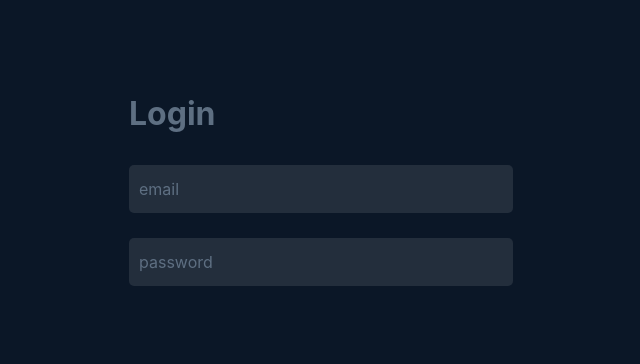
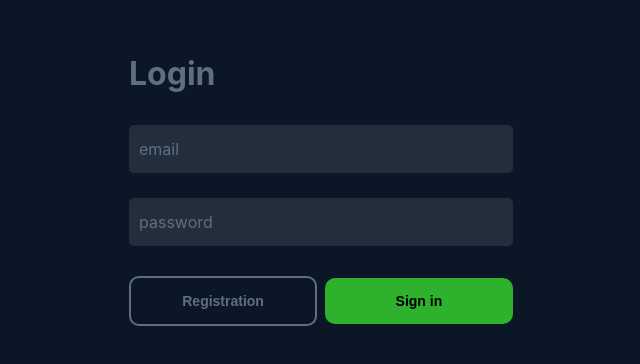
Before and after one commit to Sabfes/NoST, a React (Create React App) app in the folder client/: page / in a window 1280 px wide. Shown: the part 110-474 px from the top of the page, without its empty margins (319-959 px from the left). Built offline with nearby package versions, Linux system fonts and the light colour scheme.

Commit message:
feature/loginPage layout

```diff
--- a/client/package.json
+++ b/client/package.json
@@ -8,6 +8,7 @@
     "@testing-library/react": "^13.4.0",
     "@testing-library/user-event": "^13.5.0",
     "axios": "^1.1.3",
+    "classnames": "^2.3.2",
     "moment": "^2.29.4",
     "react": "^18.2.0",
     "react-dom": "^18.2.0",
--- a/client/src/App.js
+++ b/client/src/App.js
@@ -1,7 +1,6 @@
 import styles from './App.module.css';
 import {Route, Routes} from "react-router-dom";
 import TodoPage from "./pages/Todo/TodoPage";
-import {useState} from "react";
 import LoginPage from "./pages/Login/LoginPage";
 import RegistrationPage from "./pages/Registration/RegistrationPage";
 import {useSelector} from "react-redux";
--- /dev/null
+++ b/client/src/components/Button/Button.jsx
@@ -0,0 +1,22 @@
+import React from "react";
+import styles from "./Button.module.css"
+import classNames from "classnames";
+
+const Button = ({children, type, w}) => {
+  return <button
+    style={{
+      width: w ? w : '100%',
+    }}
+    className={classNames(`${styles.Button}`, {
+      [`${styles.Button_type_outline}`]: type === 'outline',
+      [`${styles.Button_type_submit}`]: type === 'submit'
+    })}
+  >
+    <span
+      className={styles.Button__text}
+    >
+      {children}
+    </span>
+  </button>
+}
+export default Button
--- /dev/null
+++ b/client/src/components/Button/Button.module.css
@@ -0,0 +1,48 @@
+.Button {
+    display: flex;
+    justify-content: center;
+    align-items: center;
+    border: 1px solid black;
+    outline: none;
+    padding: 15px;
+    border-radius: 10px;
+    cursor: pointer;
+    max-width: 15rem;
+    min-width: 8rem;
+    width: 100%;
+    transition: .5s;
+}
+
+.Button__text {
+    font-size: 14px;
+    font-weight: 400;
+}
+
+
+/*BUTTON type outline*/
+.Button_type_outline {
+    background: transparent;
+    border: 2px solid #5e6f82;
+}
+.Button_type_outline:hover {
+    transform: translateY(-3px);
+    box-shadow: 4px 4px 19px 8px rgba(94, 111, 130, 0.2);
+}
+.Button_type_outline .Button__text {
+    font-weight: bold;
+    color: #5e6f82;
+}
+
+/*BUTTON type submit*/
+.Button_type_submit {
+    border: none;
+    background: #2eb22e;
+}
+.Button_type_submit:hover {
+    transform: translateY(-3px);
+    box-shadow: 4px 4px 19px 8px rgba(46, 178, 46, 0.2);
+
+}
+.Button_type_submit .Button__text {
+    font-weight: bolder;
+}
--- a/client/src/pages/Login/LoginPage.js
+++ b/client/src/pages/Login/LoginPage.js
@@ -1,6 +1,7 @@
 import React, {useState} from "react";
 import styles from "./LoginPage.module.css"
 import InputField from "../../components/InputField/InputField";
+import Button from "../../components/Button/Button";
 
 const LoginPage = () => {
   const [email, setEmail] = useState('')
@@ -22,8 +23,10 @@ const LoginPage = () => {
         setValue={setPassword}
       />
 
-      {/*<button>Go</button>*/}
-      {/*<button>Reg</button>*/}
+      <div className={styles.LoginPage__btns}>
+        <Button w={'49%'} type={'outline'}>Registration</Button>
+        <Button w={'49%'} type={'submit'}>Sign in</Button>
+      </div>
     </div>
   </div>
 }
--- a/client/src/pages/Login/LoginPage.module.css
+++ b/client/src/pages/Login/LoginPage.module.css
@@ -17,3 +17,10 @@
     flex-direction: column;
     width: 24rem;
 }
+
+.LoginPage__btns {
+    margin-top: 30px;
+    display: flex;
+    justify-content: space-between;
+    align-items: center;
+}
```
Also changed, not shown: 1 other file (tests, documents, lock files or other folders).
